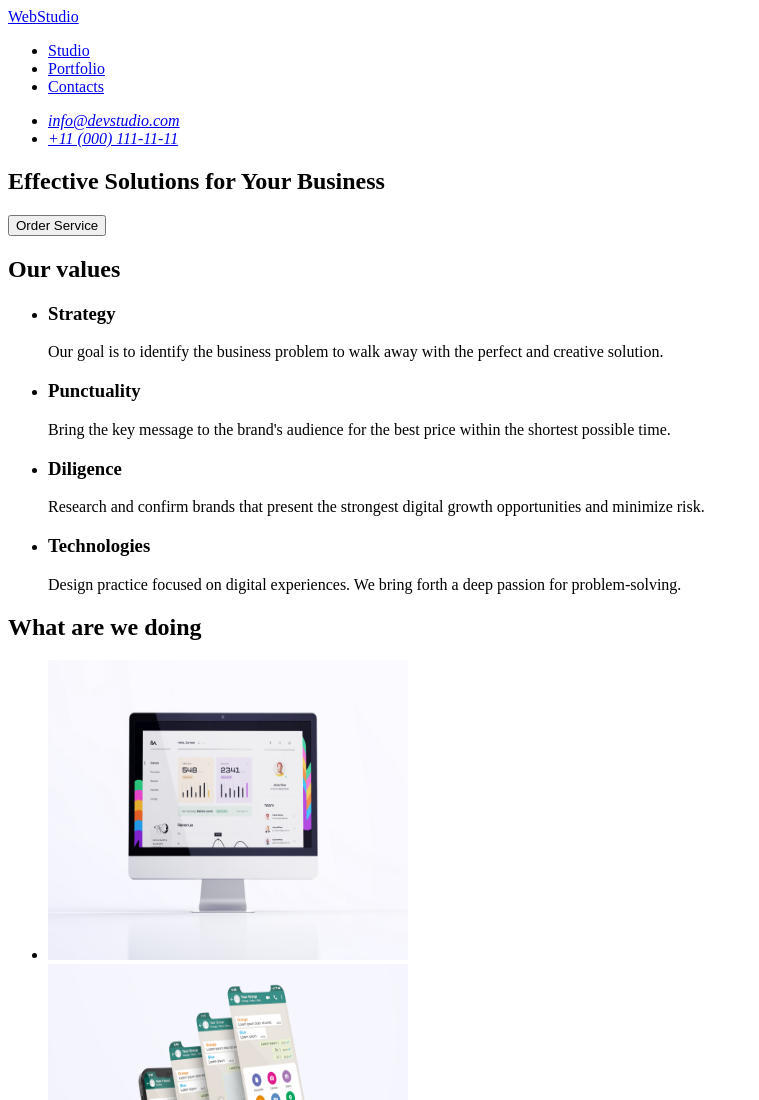
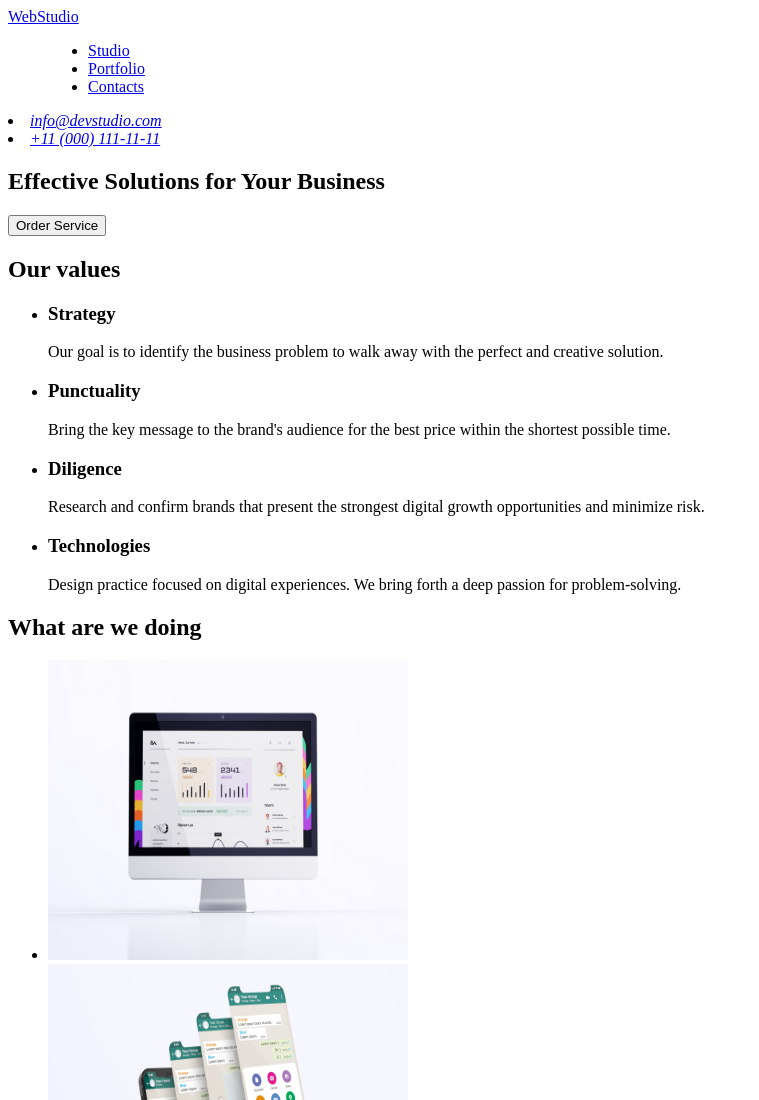
Before and after one commit to kpiskorz27/goit-markup-hw-01, a plain HTML site: page index.html in a window 1280 px wide. Shown: the top 1100 px of the page, without its empty margins (0-759 px from the left). Drawn offline with Linux system fonts and the light colour scheme.

Commit message:
1st HW -3rd try

```diff
--- a/index.html
+++ b/index.html
@@ -9,17 +9,17 @@
     <header>
       <nav>
         <a href="/">WebStudio</a>
-        <ul>
-          <li><a href="/">Studio</a></li>
-          <li><a href="/portfolio">Portfolio</a></li>
-          <li><a href="/contacts">Contacts</a></li>
-        </ul>
+        <menu
+          ><ul>
+            <li><a href="/">Studio</a></li>
+            <li><a href="/portfolio">Portfolio</a></li>
+            <li><a href="/contacts">Contacts</a></li>
+          </ul></menu
+        >
       </nav>
       <address>
-        <ul>
-          <li><a href="mailto:info@devstudio.com">info@devstudio.com</a></li>
-          <li><a href="tel:+110001111111">+11 (000) 111-11-11</a></li>
-        </ul>
+        <li><a href="mailto:info@devstudio.com">info@devstudio.com</a></li>
+        <li><a href="tel:+110001111111">+11 (000) 111-11-11</a></li>
       </address>
     </header>
     <main>
```
